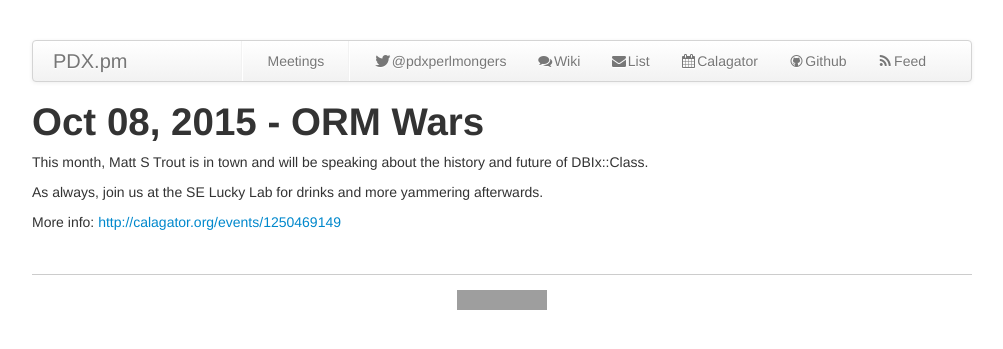
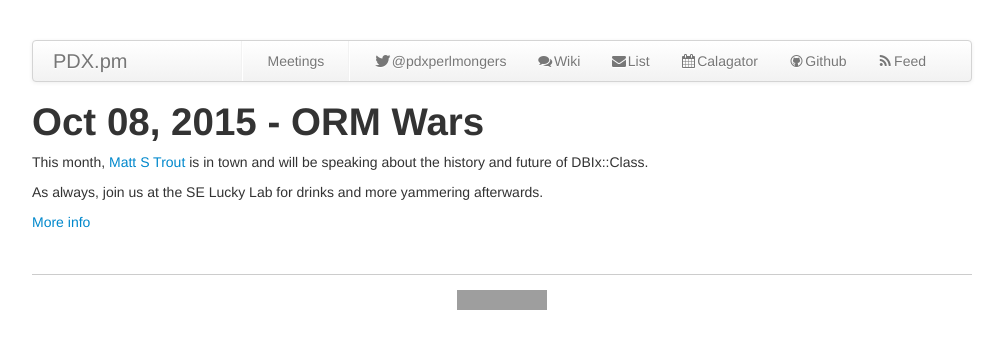
Before and after one commit to PortlandPerlMongers/portlandperlmongers.github.io, a Jekyll site: the page built from _posts/2015-10-08-orm-wars.md, in a window 1280 px wide. Shown: the top 349 px of the page, without its empty margins (138-1141 px from the left). Built offline with Jekyll 4.4.1, drawn with Linux system fonts in a browser that asks for light colours; Markdown is read by kramdown in place of the engine named in the settings; some of the changed lines change nothing that is shown; grey boxes are pictures that could not be loaded.

Commit message:
More links

```diff
--- a/_posts/2015-10-08-orm-wars.md
+++ b/_posts/2015-10-08-orm-wars.md
@@ -5,9 +5,11 @@ category: meetings
 excerpt: A long time ago in a community far away ...
 ---
 
-This month, Matt S Trout is in town and will be speaking about the history and
-future of DBIx::Class.
+This month, [Matt S Trout][mst] is in town and will be speaking about the
+history and future of DBIx::Class.
 
 As always, join us at the SE Lucky Lab for drinks and more yammering afterwards.
 
-More info: <http://calagator.org/events/1250469149>
+[More info](http://calagator.org/events/1250469149)
+
+[mst]: https://twitter.com/shadowcat_mst
```
